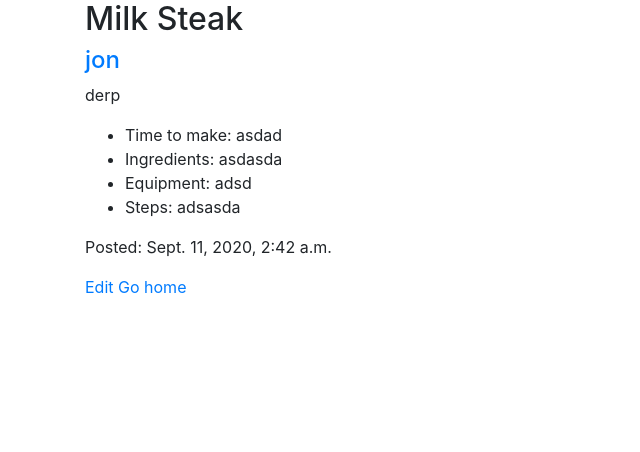
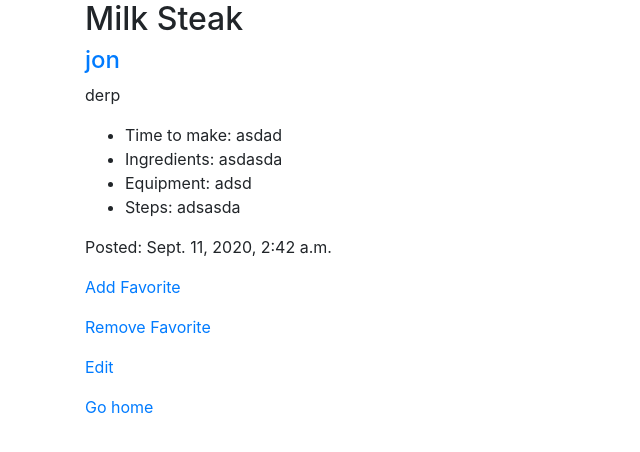
Before and after one commit to SeraphimSage/recipebox, a Django app: page /recipe/1/ in a window 1280 px wide. Shown: the top 452 px of the page, without its empty margins (0-640 px from the left). Run offline with Django 3.2, Linux system fonts and the light colour scheme; data comes from the database, SQL or seed files in the repository; some libraries are stand-ins or nearby versions.

Commit message:
wire up favorite and unfavorite

```diff
--- a/homepage/views.py
+++ b/homepage/views.py
@@ -75,6 +75,25 @@ def recipe_edit_view(request, recipe_id):
     else:
         return HttpResponseRedirect(reverse('error'))
 
+# New function to add recipe to favortites
+@login_required
+def add_favorite(request, recipe_id):
+    current_user = Author.objects.get(username=request.user)
+    fav_recipe = Recipe.objects.filter(id=recipe_id).first()
+    current_user.favorites.add(fav_recipe)
+    current_user.save()
+    return HttpResponseRedirect(request.META.get('HTTP_REFERER'))
+
+
+# New Function to unfollow
+@login_required
+def remove_favorite(request, recipe_id):
+    current_user = Author.objects.get(username=request.user)
+    unfav_recipe = Recipe.objects.filter(id=recipe_id).first()
+    current_user.favorites.remove(unfav_recipe)
+    current_user.save()
+    return HttpResponseRedirect(request.META.get('HTTP_REFERER'))
+
 
 @login_required
 def author_form_view(request):
--- a/recipebox/urls.py
+++ b/recipebox/urls.py
@@ -25,6 +25,8 @@ urlpatterns = [
     path('recipe/<int:recipe_id>/edit/', views.recipe_edit_view, name='recipeedit'),
     path('recipe/<int:recipe_id>/', views.recipe_detail, name='recipedetail'),
     path('author/<int:author_id>/', views.author_detail),
+    path('add_favorite/<int:recipe_id>/', views.add_favorite, name='fave'),
+    path('remove_favorite/<int:recipe_id>/', views.remove_favorite, name='remove'),
     path('addrecipe/', views.recipe_form_view, name="newrecipe"),
     path('addauthor/', views.author_form_view, name="newauthor"),
     path('login/', views.login_view, name="loginview"),
--- a/templates/recipe_detail.html
+++ b/templates/recipe_detail.html
@@ -20,7 +20,9 @@
             <li>Steps: {{recipe.steps}} </li>
         </ul>
         <p>Posted: {{recipe.post_date}}</p>
-        <a href="/recipe/{{recipe.id}}/edit/">Edit</a>
+        <p><a href="/add_favorite/{{recipe.id}}">Add Favorite</a></p>
+        <p><a href="remove_favorite/{{recipe.id}}">Remove Favorite</a></p>
+        <p><a href="/recipe/{{recipe.id}}/edit/">Edit</a></p>
         <a href="/">Go home</a>
         {% endif %}
 </div>
```
